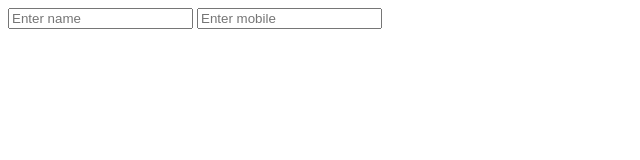
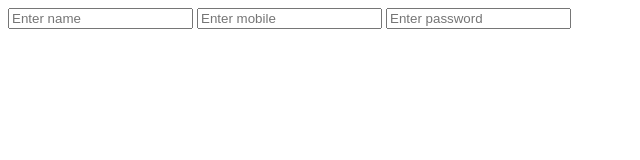
Before and after one commit to PriyavarshiniRavikumar/first-website, a plain HTML site: page interactiveelements/index.html in a window 1280 px wide. Shown: the whole page, without its empty margins (0-640 px from the left). Drawn offline with Linux system fonts and the light colour scheme.

Commit message:
input type -password

```diff
--- a/interactiveelements/index.html
+++ b/interactiveelements/index.html
@@ -10,5 +10,7 @@
 <body>
     <input type="text" id="input1" placeholder="Enter name" />
     <input type="number" id="input2" placeholder="Enter mobile" />
+    <input type="password" id="password" placeholder="Enter password" />
+
 </body>
 </html>
```
